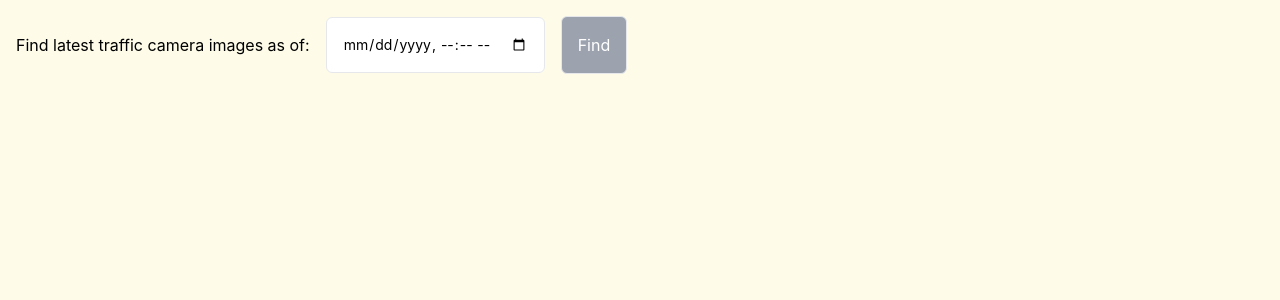
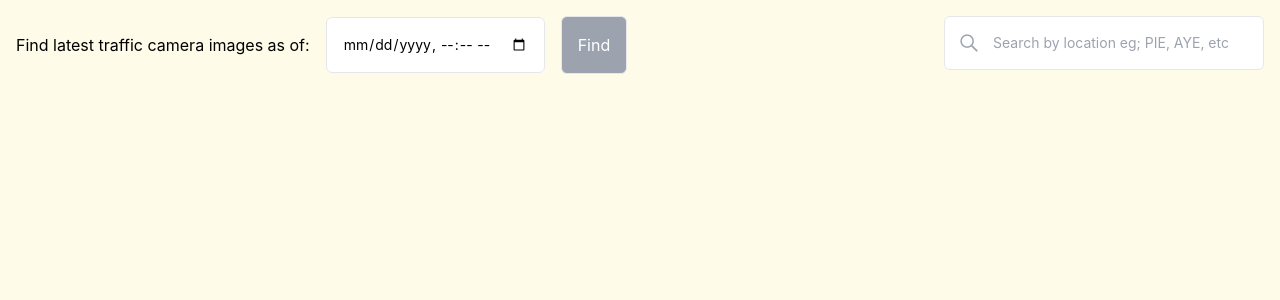
Before and after one commit to myc37/fdps, a React (Vite) app: page / in a window 1280 px wide. Shown: the top 300 px of the page. Built offline with nearby package versions, Linux system fonts and the light colour scheme.

Commit message:
feat: add search bar

```diff
--- a/src/App.tsx
+++ b/src/App.tsx
@@ -4,12 +4,14 @@ import { type DatePickerProps } from "./components/DatePicker";
 import Container from "./components/layout/Container";
 import Loading from "./components/layout/Loading";
 import Navbar from "./components/nav/Navbar";
+import { SearchProps } from "./components/Search";
 import { TrafficImagesGrid } from "./components/TrafficImagesGrid";
 
 const App = () => {
 	const [dateString, setDateString] = useState("");
 	const [prevDateString, setPrevDateString] = useState("");
 	const [isEnabled, setIsEnabled] = useState(false);
+	const [search, setSearch] = useState("");
 	const { data, refetch, isLoading, isFetching } = getTrafficImages(
 		dateString + ":00",
 		isEnabled
@@ -19,6 +21,9 @@ const App = () => {
 
 	const handleSelectDate: ChangeEventHandler<HTMLInputElement> = (e) =>
 		setDateString(e.target.value);
+
+	const handleSearch: ChangeEventHandler<HTMLInputElement> = (e) =>
+		setSearch(e.target.value);
 
 	const handleSubmit: MouseEventHandler<HTMLButtonElement> = (e) => {
 		e.preventDefault();
@@ -34,9 +39,17 @@ const App = () => {
 		isNewDateString,
 	};
 
+	const searchProps: SearchProps = {
+		search,
+		handleSearch,
+	};
+
 	return (
 		<Container>
-			<Navbar datePickerProps={datePickerProps} />
+			<Navbar
+				datePickerProps={datePickerProps}
+				searchProps={searchProps}
+			/>
 			{isLoading || isFetching ? (
 				<Loading />
 			) : (
--- /dev/null
+++ b/src/components/Search.tsx
@@ -0,0 +1,27 @@
+import { ChangeEventHandler, type FC } from "react";
+import Input from "./control/Input";
+
+export type SearchProps = {
+	search: string;
+	handleSearch: ChangeEventHandler<HTMLInputElement>;
+};
+
+const Search: FC<SearchProps> = ({ search, handleSearch }) => {
+	return (
+		<Input
+			placeholder="Search by location eg; PIE, AYE, etc"
+			style={{
+				backgroundImage: "url('search.png')",
+				backgroundRepeat: "no-repeat",
+				backgroundPosition: "12px 14px",
+				backgroundSize: "24px",
+				paddingLeft: "48px",
+			}}
+			className="w-80"
+			value={search}
+			onChange={handleSearch}
+		/>
+	);
+};
+
+export default Search;
--- a/src/components/nav/Navbar.tsx
+++ b/src/components/nav/Navbar.tsx
@@ -1,12 +1,14 @@
 import { FC, useState, useEffect } from "react";
 import { Fade } from "react-awesome-reveal";
 import DatePicker, { type DatePickerProps } from "../DatePicker";
+import Search, { SearchProps } from "../Search";
 
 type Props = {
 	datePickerProps: DatePickerProps;
+	searchProps: SearchProps;
 };
 
-const Navbar: FC<Props> = ({ datePickerProps }) => {
+const Navbar: FC<Props> = ({ datePickerProps, searchProps }) => {
 	const [isAtTop, setIsAtTop] = useState(true);
 
 	const handleScrollPastTop = () => {
@@ -29,6 +31,7 @@ const Navbar: FC<Props> = ({ datePickerProps }) => {
 		>
 			<Fade direction="down" triggerOnce>
 				<DatePicker {...datePickerProps} />
+				<Search {...searchProps} />
 			</Fade>
 		</div>
 	);
```
Also changed, not shown: public/search.png (added).
